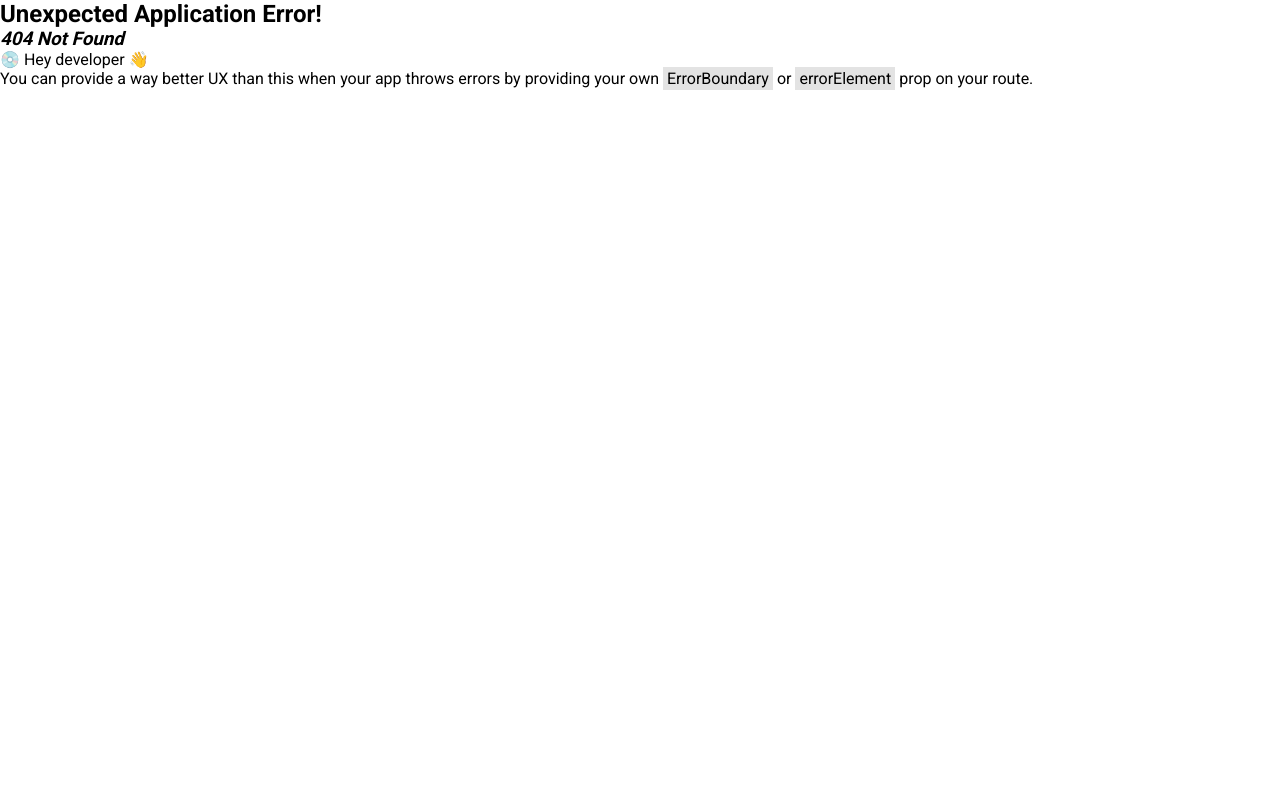
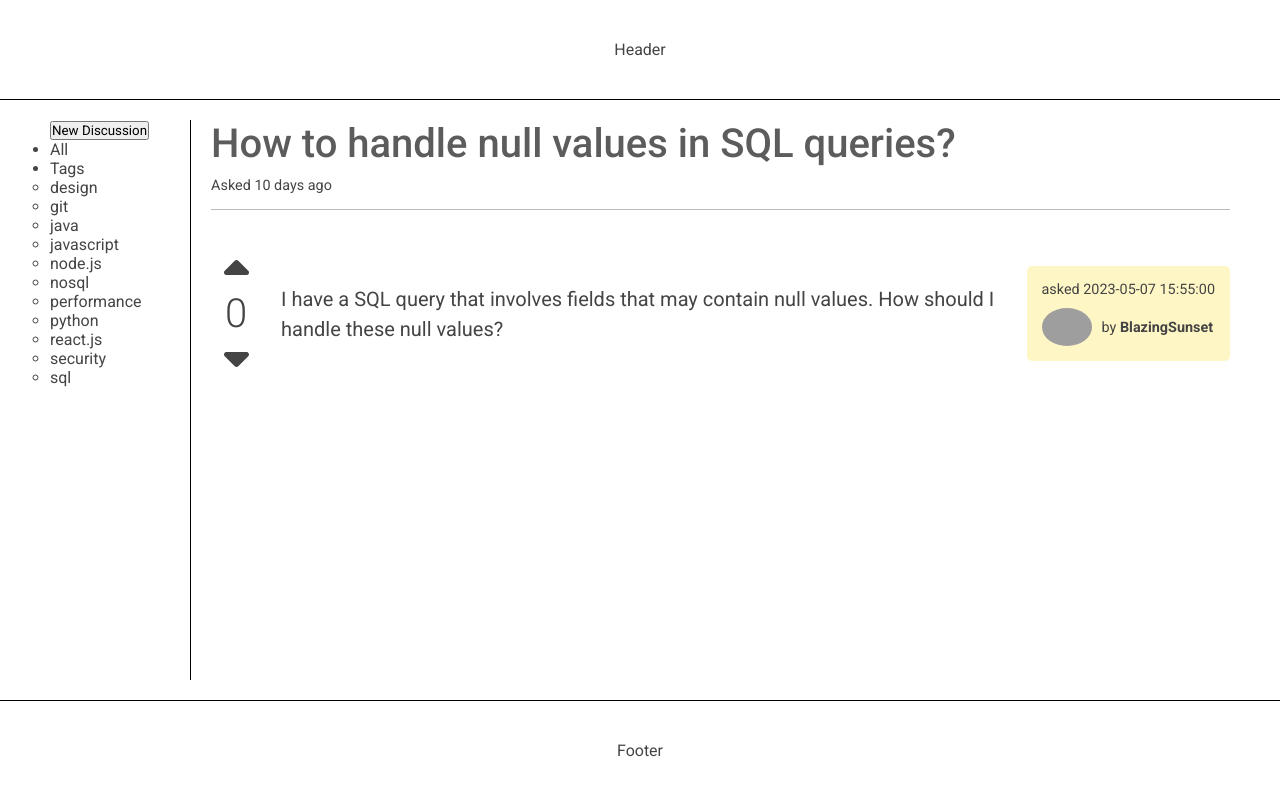
Before and after one commit to justasti/FEU6-galutinis-atsiskaitymas, a React (Vite) app: page /questions/3v3D6cVwV5DybyoyQvbohh in a window 1280 px wide. Before the commit this address had no page. Shown: the top 796 px of the page. Built offline with nearby package versions, Linux system fonts and the light colour scheme; data requests are answered from the project's data file; grey boxes are pictures that could not be loaded.

Commit message:
create question details component

```diff
--- a/src/App.css
+++ b/src/App.css
@@ -10,4 +10,14 @@
 }
 body {
   font-family: 'Roboto', sans-serif;
+  color: #444;
 }
+a {
+  color: inherit;
+  text-decoration: none;
+}
+a:hover {
+  color: #111;
+  text-decoration: underline;
+  text-underline-offset: 4px;
+}
--- a/src/App.jsx
+++ b/src/App.jsx
@@ -1,7 +1,7 @@
 import { RouterProvider, createBrowserRouter } from 'react-router-dom'
 import './App.css'
 import MainLayout from './layouts/main-layout/main.layout'
-import { QuestionsList } from './features'
+import { QuestionsList, QuestionDetailsPage } from './features'
 
 function App() {
   const router = createBrowserRouter([
@@ -17,6 +17,10 @@ function App() {
           path: '/',
           element: <QuestionsList />,
         },
+        {
+          path: '/questions/:id',
+          element: <QuestionDetailsPage />,
+        },
       ],
     },
   ])
--- a/src/features/index.js
+++ b/src/features/index.js
@@ -2,4 +2,5 @@ export { default as Header } from '../features/header/header.component'
 export { default as Footer } from '../features/footer/footer.component'
 export { default as SideNav } from '../features/sidenav/sidenav.component'
 export { default as QuestionPreview } from '../features/questions/question-preview/question-preview.component'
-export { default as QuestionsList } from '../features/questions/questions-list/questions-list.component'
+export { default as QuestionsList } from './questions/questions-list-page/questions-list.page'
+export { default as QuestionDetailsPage } from './questions/question-details-page/question-details.page'
--- /dev/null
+++ b/src/features/questions/question-details-page/question-details.page.jsx
@@ -0,0 +1,69 @@
+import { useParams } from 'react-router-dom'
+import { useGetQuestionByIdQuery } from '../questions.api'
+import { formatDistanceToNow } from 'date-fns'
+import { DetailedQuestionContainer } from './question-details.styles'
+import { FontAwesomeIcon } from '@fortawesome/react-fontawesome'
+import { faCaretUp, faCaretDown } from '@fortawesome/free-solid-svg-icons'
+import { useGetUserByIdQuery } from '../../users/users.api'
+import { skipToken } from '@reduxjs/toolkit/dist/query'
+
+const QuestionDetailsPage = () => {
+  const { id } = useParams()
+  const {
+    data: detailedQuestion,
+    isLoading: questionIsLoading,
+    isSuccess,
+  } = useGetQuestionByIdQuery(id)
+
+  const { data: askedBy } = useGetUserByIdQuery(
+    detailedQuestion?.userId ?? skipToken
+  )
+
+  const askedDateDifference =
+    isSuccess &&
+    formatDistanceToNow(new Date(detailedQuestion?.datePosted), {
+      addSuffix: true,
+      includeSeconds: true,
+    })
+
+  const parsedAskedDate = new Date(detailedQuestion?.datePosted).toLocaleString(
+    'lt-LT'
+  )
+
+  const parsedEditedDate =
+    detailedQuestion?.isEdited &&
+    new Date(detailedQuestion.dateEdited).toLocaleString('lt-LT')
+
+  return (
+    <>
+      {questionIsLoading && <p>Loading...</p>}
+      {isSuccess && (
+        <DetailedQuestionContainer>
+          <h2>{detailedQuestion.title}</h2>
+          <div className='date-info'>
+            <p>Asked {askedDateDifference}</p>
+            {parsedEditedDate && <p>Edited {parsedEditedDate}</p>}
+          </div>
+          <div className='question-info'>
+            <div className='ratings'>
+              <FontAwesomeIcon icon={faCaretUp} />
+              <span>0</span>
+              <FontAwesomeIcon icon={faCaretDown} />
+            </div>
+            <p className='question-content'>{detailedQuestion.content}</p>
+            <div className='author-info'>
+              <p>asked {parsedAskedDate}</p>
+              <div>
+                <img src={askedBy?.avatarUrl} alt={askedBy?.username} />
+                <p>
+                  by <strong>{askedBy?.username}</strong>
+                </p>
+              </div>
+            </div>
+          </div>
+        </DetailedQuestionContainer>
+      )}
+    </>
+  )
+}
+export default QuestionDetailsPage
--- /dev/null
+++ b/src/features/questions/question-details-page/question-details.styles.jsx
@@ -0,0 +1,60 @@
+import styled from 'styled-components'
+
+export const DetailedQuestionContainer = styled.div`
+  display: flex;
+  flex-direction: column;
+  gap: 10px;
+  h2 {
+    font-size: 2.5rem;
+    font-weight: 500;
+    color: #5c5c5c;
+  }
+  .date-info {
+    display: flex;
+    gap: 30px;
+    font-size: 0.9rem;
+    border-bottom: 1px solid #bbb;
+    padding-bottom: 15px;
+  }
+  .question-info {
+    margin-top: 30px;
+    display: flex;
+    align-items: center;
+    gap: 20px;
+    .ratings {
+      width: 50px;
+      display: flex;
+      flex-direction: column;
+      align-items: center;
+      justify-content: center;
+      font-size: 2.5rem;
+      font-weight: 300;
+      svg {
+        cursor: pointer;
+      }
+    }
+    .question-content {
+      font-size: 1.25rem;
+      line-height: 1.5;
+      flex: 1;
+    }
+    .author-info {
+      background-color: #fff6c5;
+      padding: 15px;
+      border-radius: 5px;
+      font-size: 0.9rem;
+      display: flex;
+      flex-direction: column;
+      gap: 10px;
+      div {
+        display: flex;
+        align-items: center;
+        gap: 10px;
+        img {
+          width: 50px;
+          border-radius: 50%;
+        }
+      }
+    }
+  }
+`
--- a/src/features/questions/question-preview/question-preview.component.jsx
+++ b/src/features/questions/question-preview/question-preview.component.jsx
@@ -4,6 +4,7 @@ import { useGetUserByIdQuery } from '../../users/users.api'
 import { formatDistanceToNow } from 'date-fns'
 import { faComment, faStar } from '@fortawesome/free-regular-svg-icons'
 import { StyledQuestionPreview } from './question-preview.styles'
+import { Link } from 'react-router-dom'
 
 const QuestionPreview = ({ question }) => {
   const { data: answers, isLoading: answerIsLoading } =
@@ -19,7 +20,9 @@ const QuestionPreview = ({ question }) => {
     <StyledQuestionPreview>
       <img src={askedBy?.avatarUrl} alt={askedBy?.username} />
       <div className='question-info'>
-        <h3>{question.title}</h3>
+        <h3>
+          <Link to={`/questions/${question.id}`}>{question.title}</Link>
+        </h3>
         <p>
           by <strong>{askedBy?.username}</strong> {dateDifference}
         </p>
--- a/src/features/questions/question-preview/question-preview.styles.jsx
+++ b/src/features/questions/question-preview/question-preview.styles.jsx
@@ -1,7 +1,6 @@
 import styled from 'styled-components'
 
 export const StyledQuestionPreview = styled.div`
-  color: #555;
   width: 100%;
   display: flex;
   align-items: center;
--- a/src/features/questions/questions-list/questions-list.component.jsx
+++ b/src/features/questions/questions-list-page/questions-list.page.jsx
@@ -1,4 +1,4 @@
-import { QuestionPreview } from '../../'
+import { QuestionPreview } from '../..'
 import { useGetQuestionsQuery } from '../questions.api'
 import { QuestionsContainer } from './questions-list.styles'
 
--- a/src/features/questions/questions.api.js
+++ b/src/features/questions/questions.api.js
@@ -9,6 +9,10 @@ const questionsApi = createApi({
       query: () => '/',
       providesTags: ['Questions']
     }),
+    getQuestionById: builder.query({
+      query: (id) => `/${id}`,
+      providesTags: ['Questions']
+    }),
     getQuestionsTags: builder.query({
       query: () => '/',
       providesTags: ['Tags'],
@@ -17,5 +21,5 @@ const questionsApi = createApi({
   })
 })
 
-export const { useGetQuestionsQuery, useGetQuestionsTagsQuery } = questionsApi
+export const { useGetQuestionsQuery, useGetQuestionByIdQuery, useGetQuestionsTagsQuery } = questionsApi
 export default questionsApi
--- a/src/features/sidenav/sidenav.component.jsx
+++ b/src/features/sidenav/sidenav.component.jsx
@@ -1,12 +1,15 @@
 import { useGetQuestionsTagsQuery } from '../questions/questions.api'
 import { StyledSideNav } from './sidenav.styles'
+import { Link } from 'react-router-dom'
 const SideNav = () => {
   const { data: tags } = useGetQuestionsTagsQuery()
   return (
     <StyledSideNav>
       <button>New Discussion</button>
       <ul>
-        <li>All</li>
+        <li>
+          <Link to='/'>All</Link>
+        </li>
         <li>Tags</li>
         <ul>
           {tags?.map((tag) => (
--- a/src/main.jsx
+++ b/src/main.jsx
@@ -5,9 +5,7 @@ import { Provider } from 'react-redux'
 import store from './app/store'
 
 ReactDOM.createRoot(document.getElementById('root')).render(
-  <React.StrictMode>
-    <Provider store={store}>
-      <App />
-    </Provider>
-  </React.StrictMode>
+  <Provider store={store}>
+    <App />
+  </Provider>
 )
```
Also changed, not shown: src/features/questions/questions-list-page/questions-list.styles.jsx (renamed from src/features/questions/questions-list/questions-list.styles.jsx).
